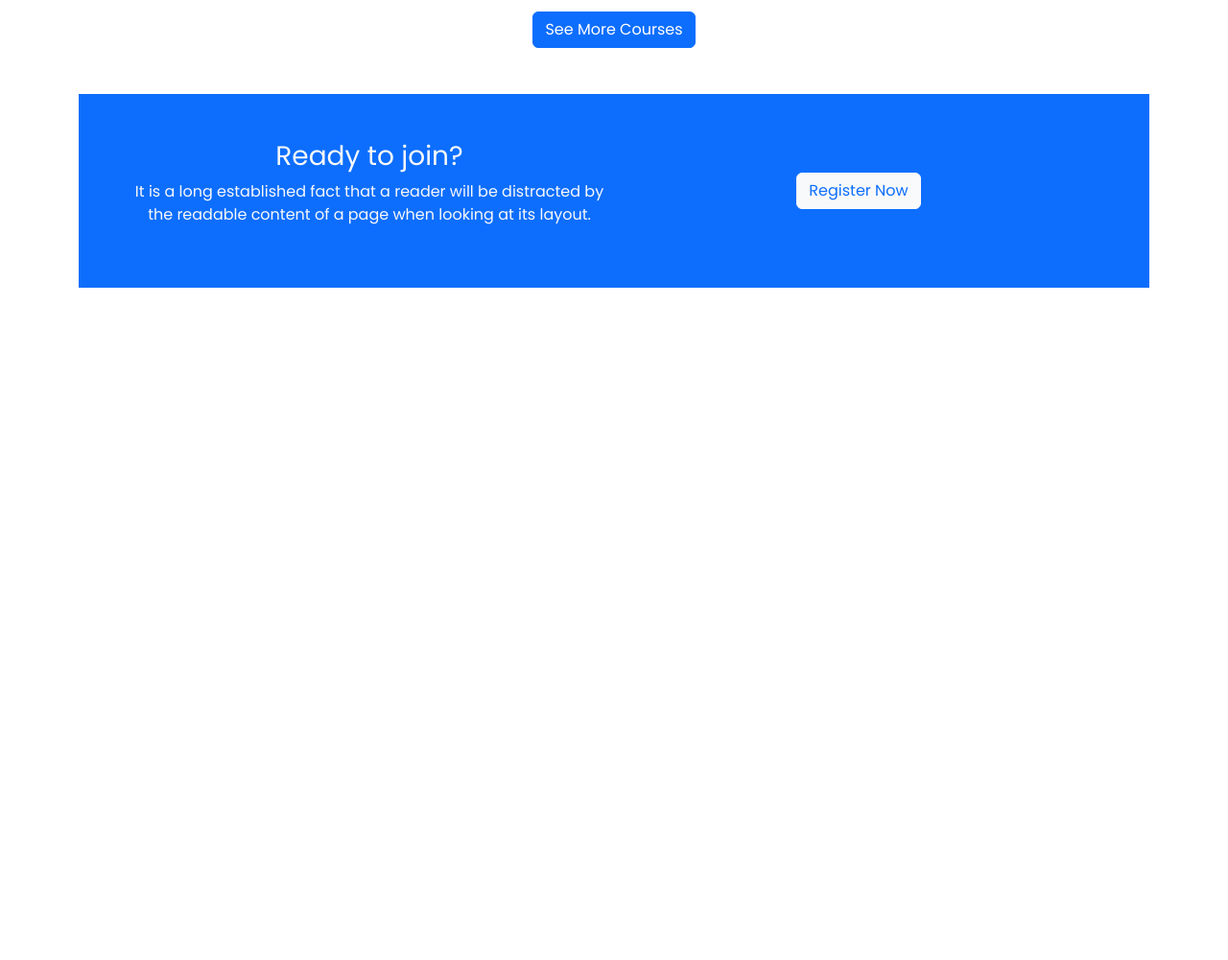
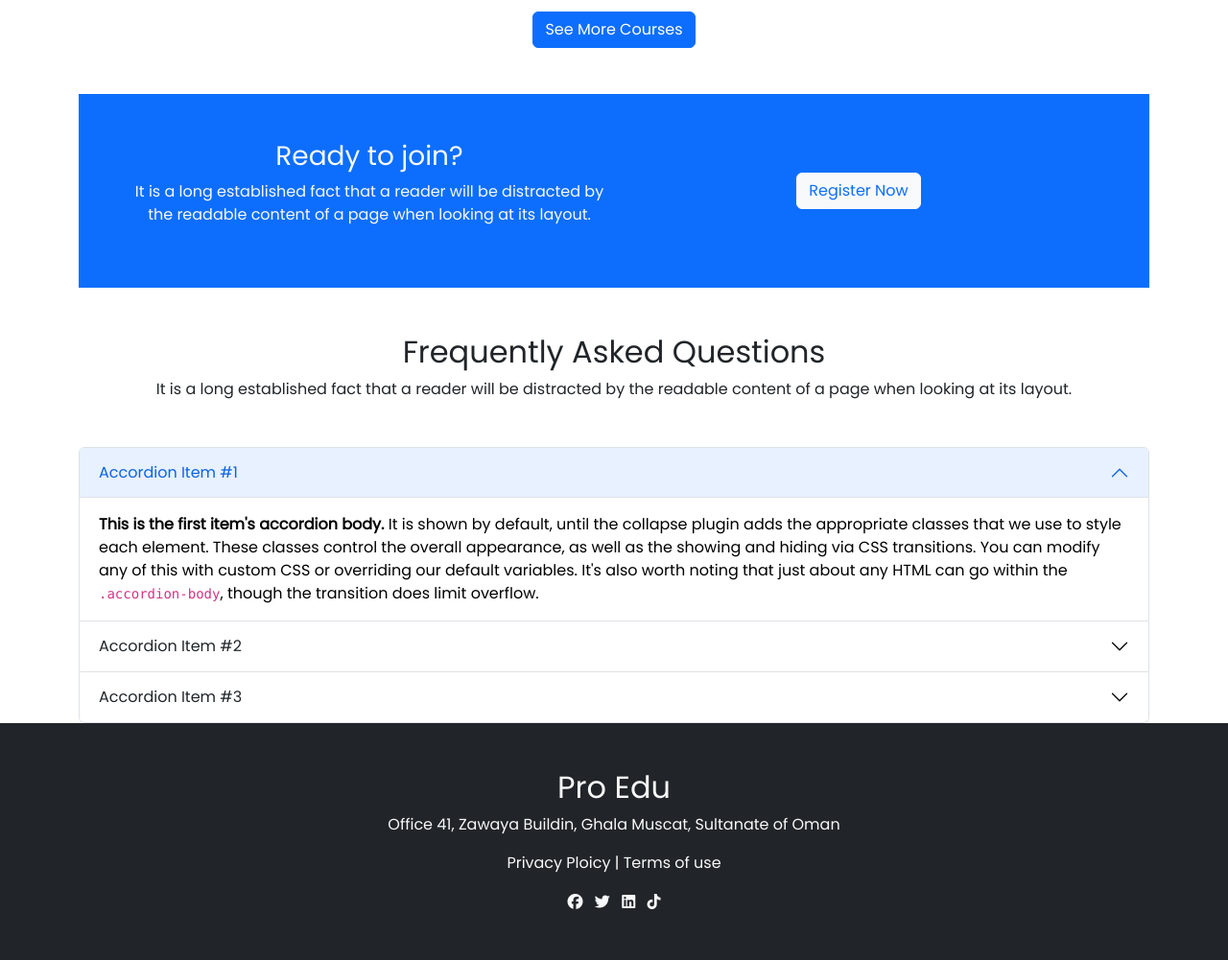
Before and after one commit to MotiurRahman/edTech, a plain HTML site: page index.html in a window 1280 px wide. Shown: the part 1432-2433 px from the top of the page at 96% size. Before the commit the page ends 1732 px from the top, so only its background shows below. Drawn offline with nearby package versions, Linux system fonts and the light colour scheme.

Commit message:
add footer feature

```diff
--- a/index.html
+++ b/index.html
@@ -12,30 +12,7 @@
     <link rel="stylesheet" href="style/style.css">
     <script src="https://kit.fontawesome.com/b738201ba4.js" crossorigin="anonymous"></script>
     <title>Document</title>
-    <style>
-        @media screen and (max-width:576px) {
-            .carouselItemsHeight {
-                height: 350px;
-            }
 
-            .imgWidth {
-                width: 100%;
-            }
-        }
-
-        @media screen and (min-width:576px) and (max-width:992px) {
-            .carousel-inner {
-                margin-top: 30px;
-                height: 400px;
-            }
-        }
-
-        @media screen and (min-width:993px) {
-            .carouselItemsHeight {
-                height: 500px;
-            }
-        }
-    </style>
 </head>
 
 <body>
@@ -264,9 +241,101 @@
                     </div>
                 </div>
             </div>
+        </section>
+
+        <!-- Frequestly Asked Question -->
+        <section class="container">
+            <div class="text-center my-5">
+                <h2>Frequently Asked Questions</h2>
+                <p>It is a long established fact that a reader will be distracted by the readable content of a page when
+                    looking at its layout.</p>
+            </div>
+
+            <div>
+                <div class="accordion" id="accordionPanelsStayOpenExample">
+                    <div class="accordion-item">
+                        <h2 class="accordion-header" id="panelsStayOpen-headingOne">
+                            <button class="accordion-button" type="button" data-bs-toggle="collapse"
+                                data-bs-target="#panelsStayOpen-collapseOne" aria-expanded="true"
+                                aria-controls="panelsStayOpen-collapseOne">
+                                Accordion Item #1
+                            </button>
+                        </h2>
+                        <div id="panelsStayOpen-collapseOne" class="accordion-collapse collapse show"
+                            aria-labelledby="panelsStayOpen-headingOne">
+                            <div class="accordion-body">
+                                <strong>This is the first item's accordion body.</strong> It is shown by default, until
+                                the collapse plugin adds the appropriate classes that we use to style each element.
+                                These classes control the overall appearance, as well as the showing and hiding via CSS
+                                transitions. You can modify any of this with custom CSS or overriding our default
+                                variables. It's also worth noting that just about any HTML can go within the
+                                <code>.accordion-body</code>, though the transition does limit overflow.
+                            </div>
+                        </div>
+                    </div>
+                    <div class="accordion-item">
+                        <h2 class="accordion-header" id="panelsStayOpen-headingTwo">
+                            <button class="accordion-button collapsed" type="button" data-bs-toggle="collapse"
+                                data-bs-target="#panelsStayOpen-collapseTwo" aria-expanded="false"
+                                aria-controls="panelsStayOpen-collapseTwo">
+                                Accordion Item #2
+                            </button>
+                        </h2>
+                        <div id="panelsStayOpen-collapseTwo" class="accordion-collapse collapse"
+                            aria-labelledby="panelsStayOpen-headingTwo">
+                            <div class="accordion-body">
+                                <strong>This is the second item's accordion body.</strong> It is hidden by default,
+                                until the collapse plugin adds the appropriate classes that we use to style each
+                                element. These classes control the overall appearance, as well as the showing and hiding
+                                via CSS transitions. You can modify any of this with custom CSS or overriding our
+                                default variables. It's also worth noting that just about any HTML can go within the
+                                <code>.accordion-body</code>, though the transition does limit overflow.
+                            </div>
+                        </div>
+                    </div>
+                    <div class="accordion-item">
+                        <h2 class="accordion-header" id="panelsStayOpen-headingThree">
+                            <button class="accordion-button collapsed" type="button" data-bs-toggle="collapse"
+                                data-bs-target="#panelsStayOpen-collapseThree" aria-expanded="false"
+                                aria-controls="panelsStayOpen-collapseThree">
+                                Accordion Item #3
+                            </button>
+                        </h2>
+                        <div id="panelsStayOpen-collapseThree" class="accordion-collapse collapse"
+                            aria-labelledby="panelsStayOpen-headingThree">
+                            <div class="accordion-body">
+                                <strong>This is the third item's accordion body.</strong> It is hidden by default, until
+                                the collapse plugin adds the appropriate classes that we use to style each element.
+                                These classes control the overall appearance, as well as the showing and hiding via CSS
+                                transitions. You can modify any of this with custom CSS or overriding our default
+                                variables. It's also worth noting that just about any HTML can go within the
+                                <code>.accordion-body</code>, though the transition does limit overflow.
+                            </div>
+                        </div>
+                    </div>
+                </div>
+            </div>
 
         </section>
+
     </main>
+
+    <footer class="d-flex justify-content-center align-items-center bg-dark">
+        <div class="text-center text-light my-5">
+            <h2>Pro Edu</h2>
+            <p>Office 41, Zawaya Buildin, Ghala Muscat,
+                Sultanate of Oman</p>
+            <p>Privacy Ploicy | Terms of use</p>
+
+            <div>
+                <i class="fa-brands fa-facebook text-light p-1"></i>
+                <i class="fa-brands fa-twitter text-light p-1"></i>
+                <i class="fa-brands fa-linkedin text-light p-1"></i>
+                <i class="fa-brands fa-tiktok text-light p-1"></i>
+            </div>
+        </div>
+
+    </footer>
 
     <script src="https://cdn.jsdelivr.net/npm/bootstrap@5.2.0/dist/js/bootstrap.bundle.min.js"></script>
 </body>
--- a/style/style.css
+++ b/style/style.css
@@ -11,3 +11,26 @@ body {
     right: 0;
     background: linear-gradient(rgba(0, 0, 0, 0.7), rgba(0, 0, 0, 0.2))
 }
+
+@media screen and (max-width:576px) {
+    .carouselItemsHeight {
+        height: 350px;
+    }
+
+    .imgWidth {
+        width: 100%;
+    }
+}
+
+@media screen and (min-width:576px) and (max-width:992px) {
+    .carousel-inner {
+        margin-top: 30px;
+        height: 400px;
+    }
+}
+
+@media screen and (min-width:993px) {
+    .carouselItemsHeight {
+        height: 500px;
+    }
+}
```
